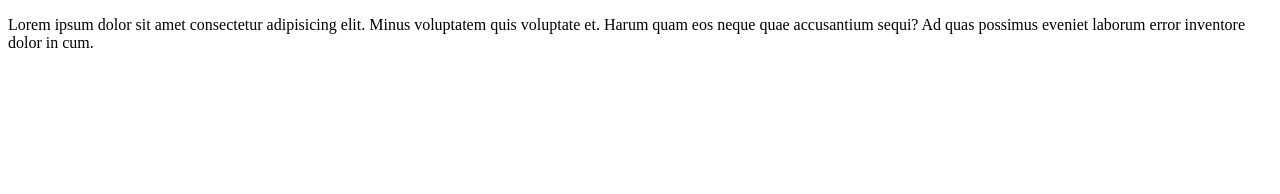
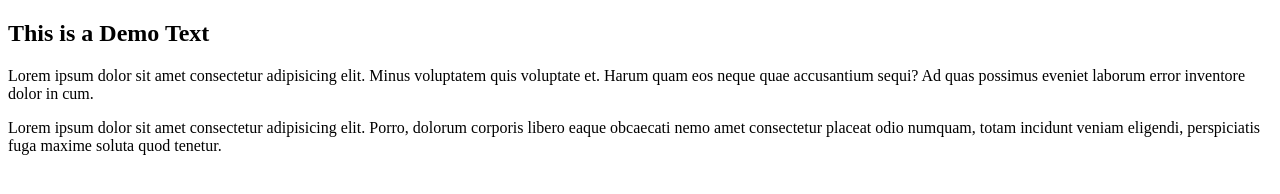
Before and after one commit to Sadman-Dev/my-first-repo, a plain HTML site: page index.html in a window 1280 px wide. Drawn offline with Linux system fonts and the light colour scheme.

Commit message:
add new code

```diff
--- a/index.html
+++ b/index.html
@@ -7,6 +7,8 @@
     <title>My First GitHub Repo</title>
 </head>
 <body>
+    <h2>This is a Demo Text</h2>
     <p>Lorem ipsum dolor sit amet consectetur adipisicing elit. Minus voluptatem quis voluptate et. Harum quam eos neque quae accusantium sequi? Ad quas possimus eveniet laborum error inventore dolor in cum.</p>
+    <p>Lorem ipsum dolor sit amet consectetur adipisicing elit. Porro, dolorum corporis libero eaque obcaecati nemo amet consectetur placeat odio numquam, totam incidunt veniam eligendi, perspiciatis fuga maxime soluta quod tenetur.</p>
 </body>
 </html>
```
